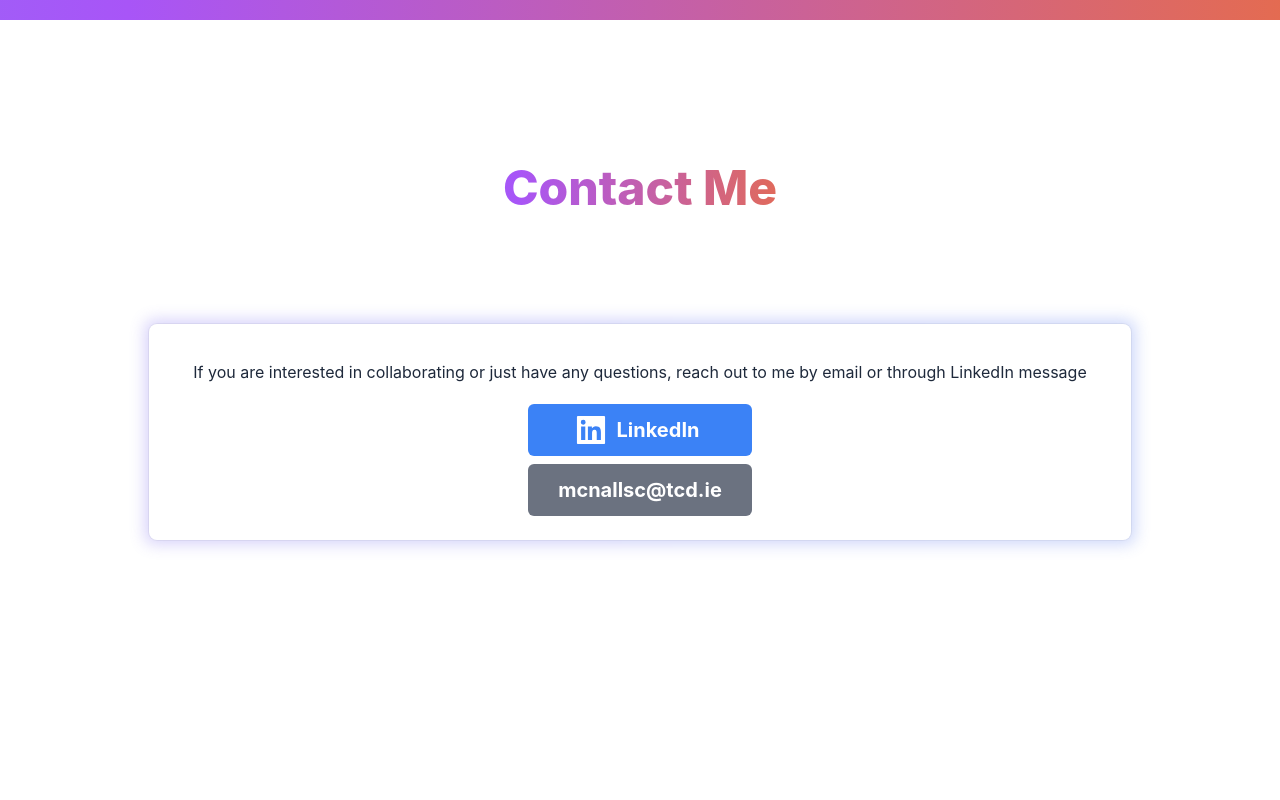
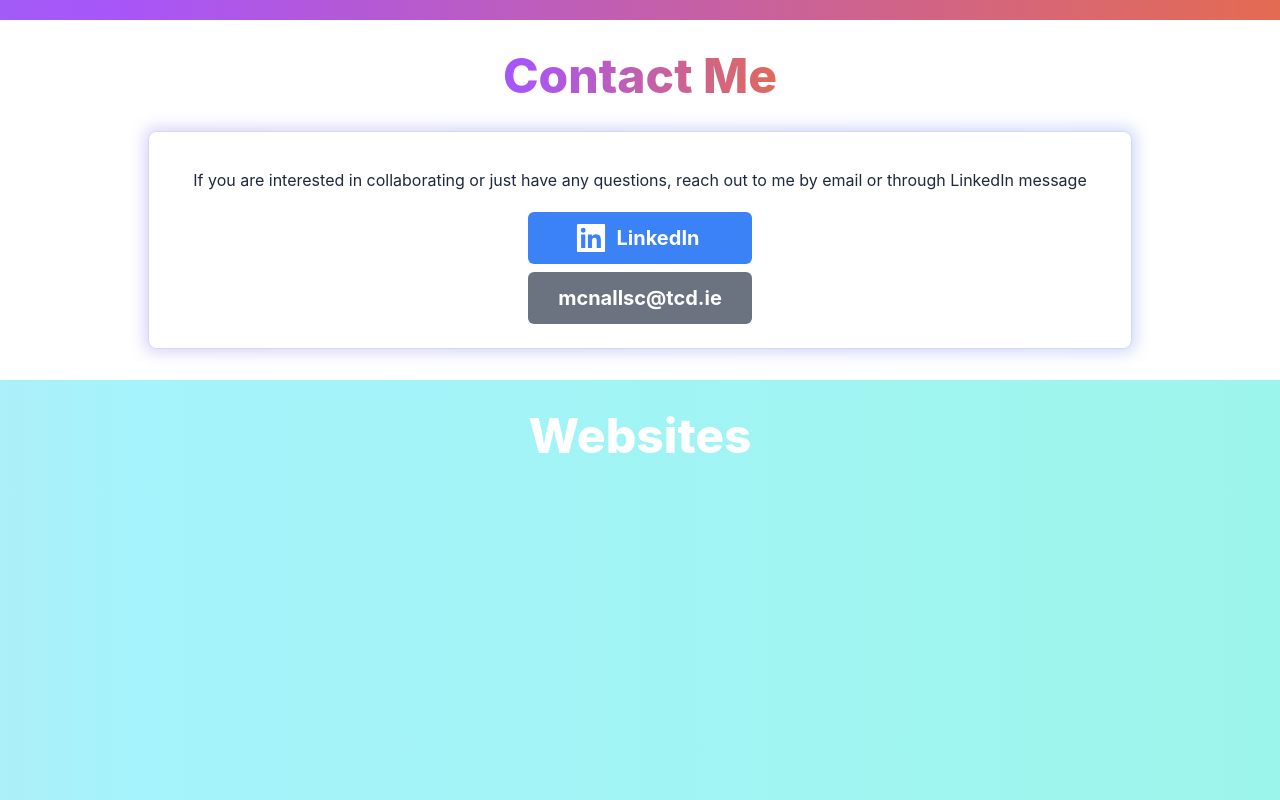
Before and after one commit to scottmcn204/scottmcnallyweb, a React (Create React App) app: page / in a window 1280 px wide. Shown: the part 780-1580 px from the top of the page. Built offline with nearby package versions, Linux system fonts and the light colour scheme.

Commit message:
more color!

```diff
--- a/src/App.js
+++ b/src/App.js
@@ -9,7 +9,7 @@ function App() {
   const [isOpen, setIsOpen] = useState(false);
   return (
     <div className='bg-white'>
-      <nav className=" fixed w-full bg-white bg-opacity-75 z-0">
+      <nav className=" fixed w-full bg-white bg-opacity-90 z-0">
         <div className="max-w-7xl mx-auto px-4 sm:px-6 lg:px-8 z-0">
           <div className="flex items-center justify-between h-24">
             <div className="flex items-center">
@@ -159,13 +159,13 @@ function App() {
         </div>
          </div>
          </section>
-        <section className='min-h-screen'>
+        <section className=''>
           <div className='flex justify-center'>
-            <div className='mt-32 animate-gradient-xy font-extrabold text-transparent text-4xl md:text-5xl bg-clip-text bg-gradient-to-r from-blue-400 to-orange-500 via-purple-500 p-4 z-100'>
+            <div className='mt-4 animate-gradient-xy font-extrabold text-transparent text-4xl md:text-5xl bg-clip-text bg-gradient-to-r from-blue-400 to-orange-500 via-purple-500 p-4 z-100'>
               Contact Me
             </div>
           </div>
-          <div className='flex justify-center z-100 mt-24'>
+          <div className='flex justify-center z-100 mt-4 mb-8'>
           <div className='relative mx-6'>
          <div class="absolute -inset-1 bg-gradient-to-r from-purple-600 to-blue-600 animate-gradient-xy rounded-lg blur opacity-25 z-100"></div>
         <div class="relative px-7 py-6 bg-white ring-1 ring-gray-900/5 rounded-lg leading-none flex items-top justify-start space-x-6 z-100">
@@ -187,9 +187,15 @@ function App() {
         </div>
         </div>
         </section>
-        <section className='min-h-screen'>
+        <section className='min-h-screen
+        bg-gradient-to-r
+        from-rose-200
+        to-teal-200
+        via-cyan-200
+
+        animate-gradient-xy'>
         <div className='flex justify-center'>
-            <div className='mt-32 animate-gradient-xy font-extrabold text-transparent text-4xl md:text-5xl bg-clip-text bg-gradient-to-r from-blue-400 to-orange-500 via-purple-500 p-4 z-100'>
+            <div className='mt-4  font-extrabold text-white text-4xl md:text-5xl  p-4 z-100'>
               Websites
             </div>
           </div>
```
Also changed, not shown: 1 other file (tests, documents, lock files or other folders).
